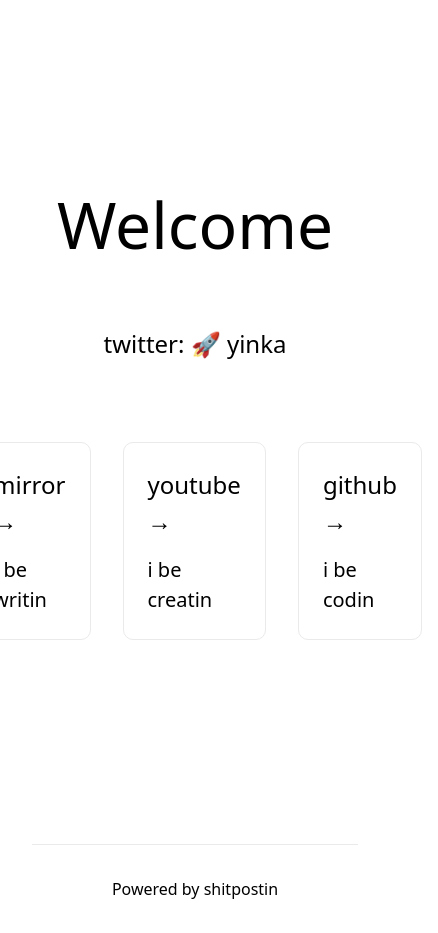
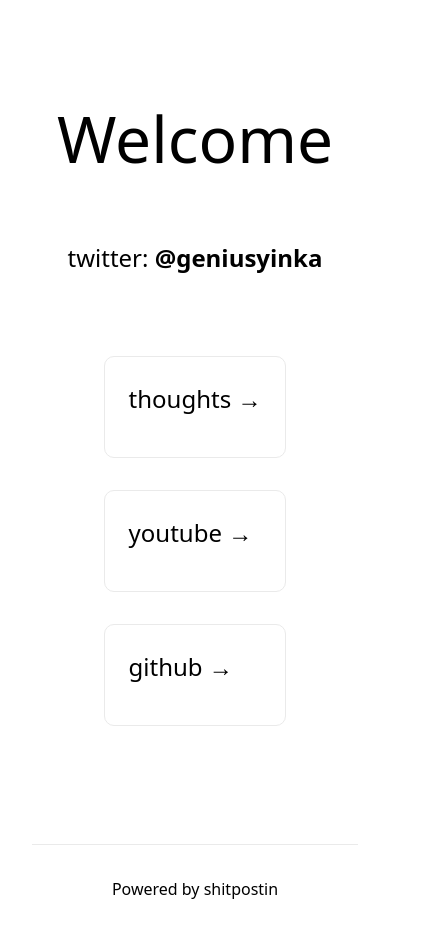
Before and after one commit to geniusyinka/yinka.lol, a Next.js app: page / in a window 390 px wide. Shown: the whole page, 438 px wide, since content can reach past the window. Built offline with nearby package versions, Linux system fonts and the light colour scheme.

Commit message:
fixed mobile responsiveness. minimalist design

```diff
--- a/pages/index.tsx
+++ b/pages/index.tsx
@@ -18,22 +18,22 @@
         </h1>
 
         <p className={styles.description}>
-          twitter:  <a href="http://twitter.com/geniusyinka" target="_blank" rel="noopener noreferrer">🚀 yinka</a>
+          twitter:  <a className=' font-semibold ' href="http://twitter.com/geniusyinka" target="_blank" rel="noopener noreferrer"> @geniusyinka</a>
         </p>
 
-        <div className="flex justify-center items-center">
+        <div className=" box flex justify-center items-center">
           <a href="https://mirror.xyz/geniusyinka.eth"
           target="_blank" rel="noopener noreferrer"
           className={styles.card}>
-            <h2>mirror &rarr;</h2>
-            <p>i be writin </p>
+            <h2>thoughts &rarr;</h2>
+            {/* <p>i be writin </p> */}
           </a>
 
           <a href="https://youtube.com/wilsonoshidipe"
           target="_blank" rel="noopener noreferrer"
           className={styles.card}>
             <h2>youtube &rarr;</h2>
-            <p>i be creatin </p>
+            {/* <p>i be creatin </p> */}
           </a>
 
           <a
@@ -41,7 +41,7 @@
             className={styles.card}
           >
             <h2>github &rarr;</h2>
-            <p>i be codin </p>
+            {/* <p>i be codin </p> */}
           </a>
         </div>
       </main>
--- a/styles/globals.css
+++ b/styles/globals.css
@@ -1,3 +1,13 @@
 @tailwind base;
 @tailwind components;
 @tailwind utilities;
+
+
+
+@media only screen and (max-width: 600px) {
+    .box {
+        flex-direction: column;
+        align-items: normal;
+
+    }
+}
```
